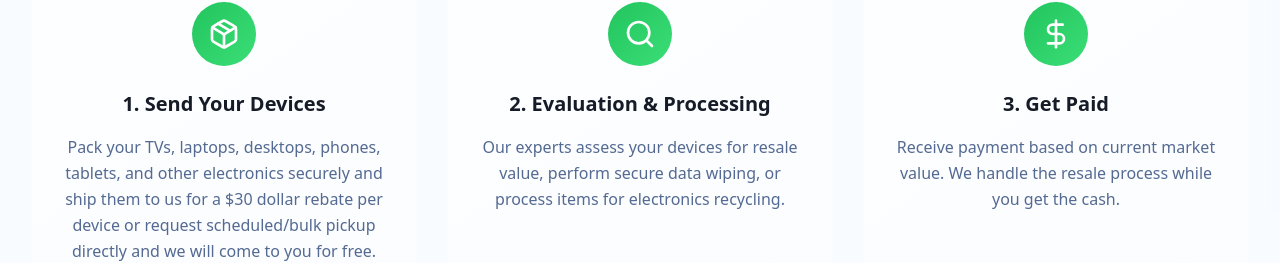
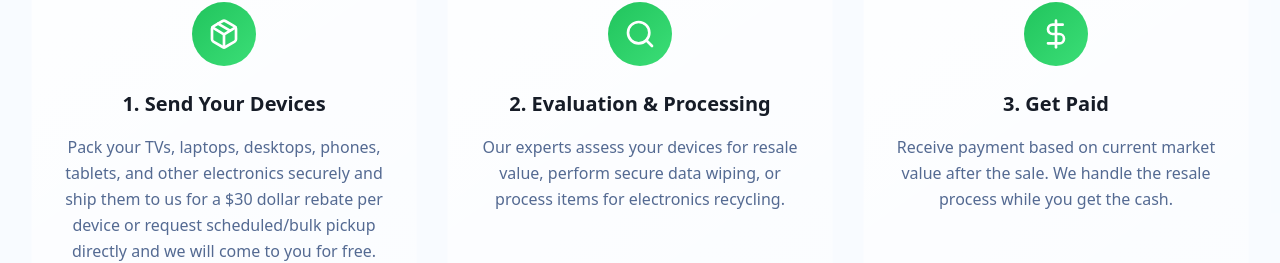
Before and after one commit to Communicycle/communicycle, a React (Vite) app: page / in a window 1280 px wide. Shown: the part 1058-1321 px from the top of the page. Built offline with nearby package versions, Linux system fonts and the light colour scheme.

Commit message:
Update "How It Works" section
Add information about payment and resale process.

```diff
--- a/src/components/HowItWorks.tsx
+++ b/src/components/HowItWorks.tsx
@@ -15,7 +15,7 @@ const steps = [
   {
     icon: DollarSign,
     title: "3. Get Paid",
-    description: "Receive payment based on current market value. We handle the resale process while you get the cash."
+    description: "Receive payment based on current market value after the sale. We handle the resale process while you get the cash."
   }
 ];
 
```
